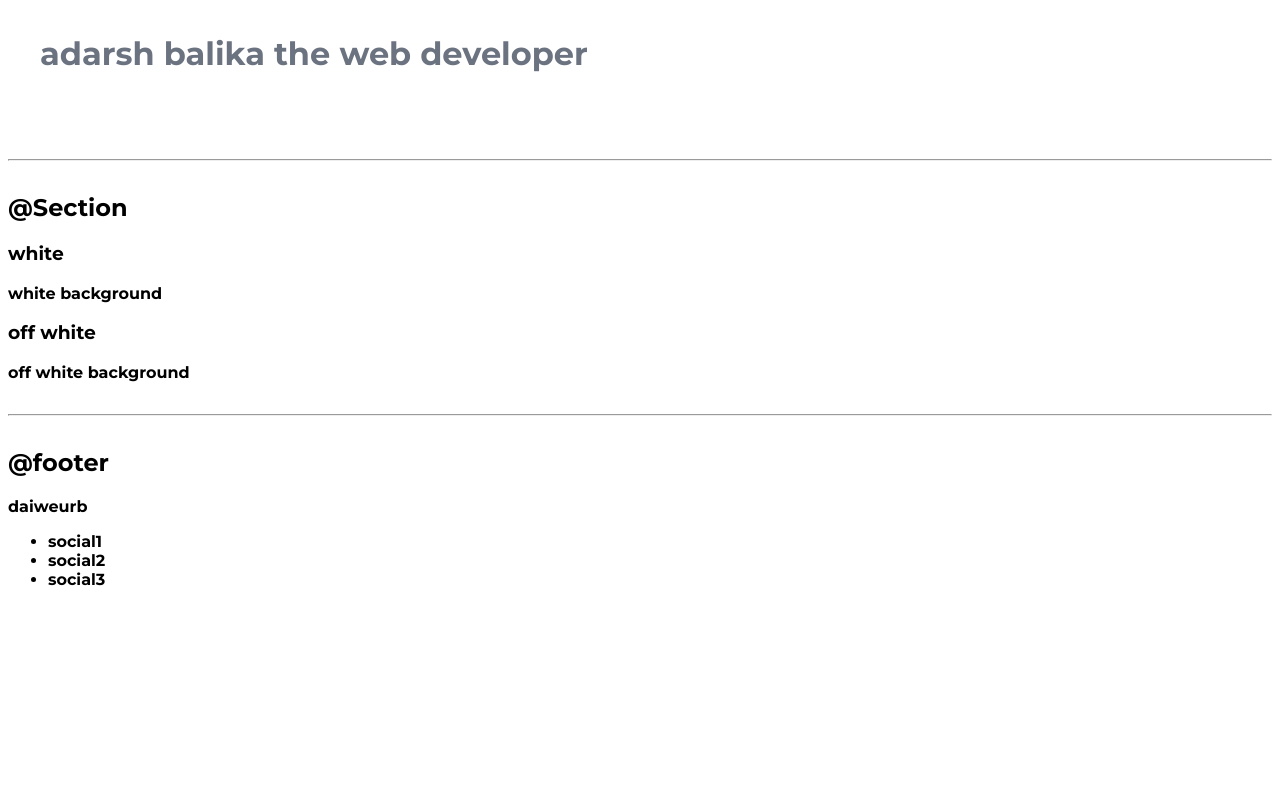
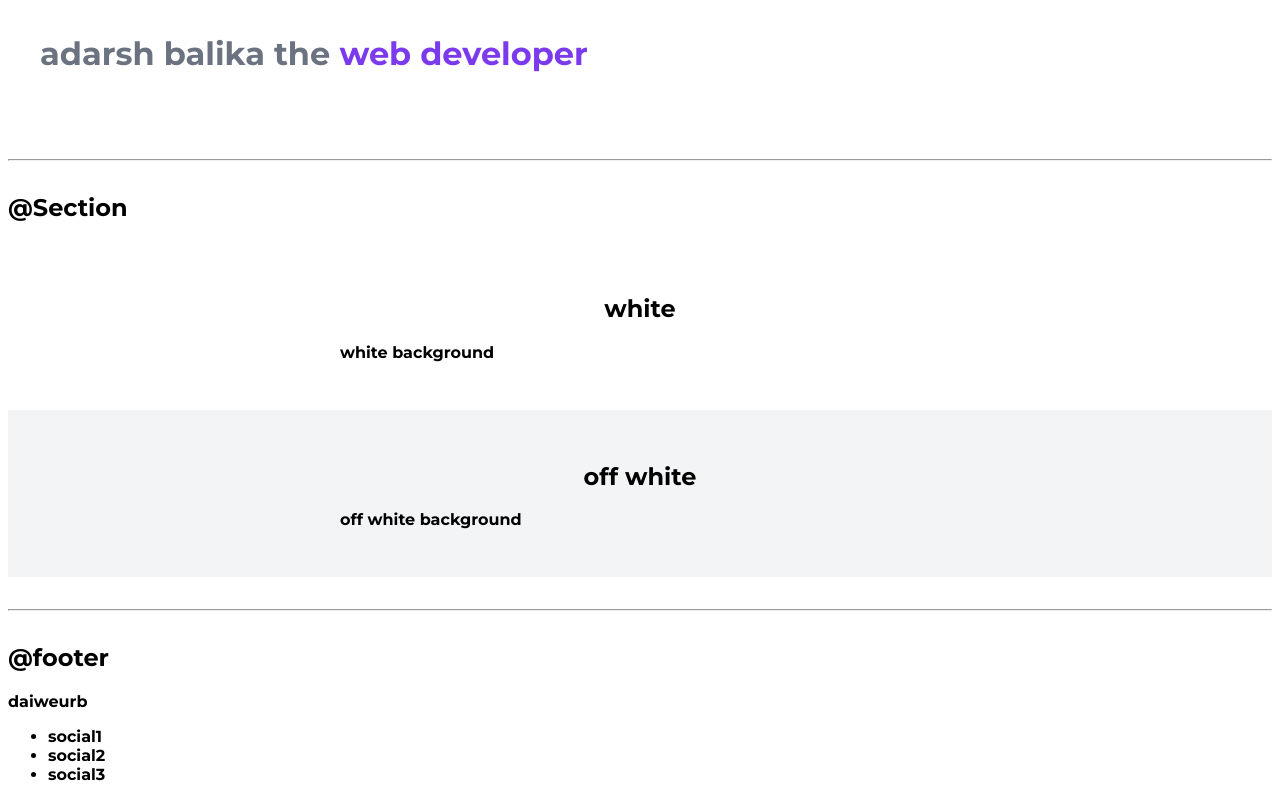
Before and after one commit to bandgarmamta/bandgarmamta-portfolio, a plain HTML site: page index.html in a window 1280 px wide. Shown: the part 1552-2352 px from the top of the page. Before the commit the page ends 2157 px from the top, so only its background shows below. Drawn offline with Linux system fonts and the light colour scheme.

Commit message:
style: update css

```diff
--- a/index.html
+++ b/index.html
@@ -84,14 +84,18 @@
     <hr>
     <h2>@Section</h2>
 
-    <section>
-        <h3>white </h3>
-        <p>white background</p>
+    <section class="section">
+        <div class="container container-center">
+            <h1>white </h1>
+            <p>white background</p>
+        </div>
     </section>
 
-    <section>
-        <h3>off white </h3>
-        <p>off white background</p>
+    <section class="section ow">
+        <div class="container container-center">
+            <h1>off white </h1>
+            <p>off white background</p>
+        </div>
     </section>
 
     <hr>
--- a/styles.css
+++ b/styles.css
@@ -3,6 +3,7 @@
 :root {
     --primary-color: #7C3AED;
     --dark-gray: #6B7280;
+    --off-white: #F3F4F6;
 }
 
 body{
@@ -89,6 +90,18 @@ hr {
     color: var(--dark-gray)
 }
 
-.hero .hero-heading .herading-inverted {
-    cokor: var(--primary-color);
+.hero .hero-heading .heading-inverted {
+    color: var(--primary-color);
 }
+
+.section {
+    padding: 2rem;
+}
+
+.section h1{
+    text-align: center;
+}
+
+.ow{
+    background-color: var(--off-white);
+}
```
